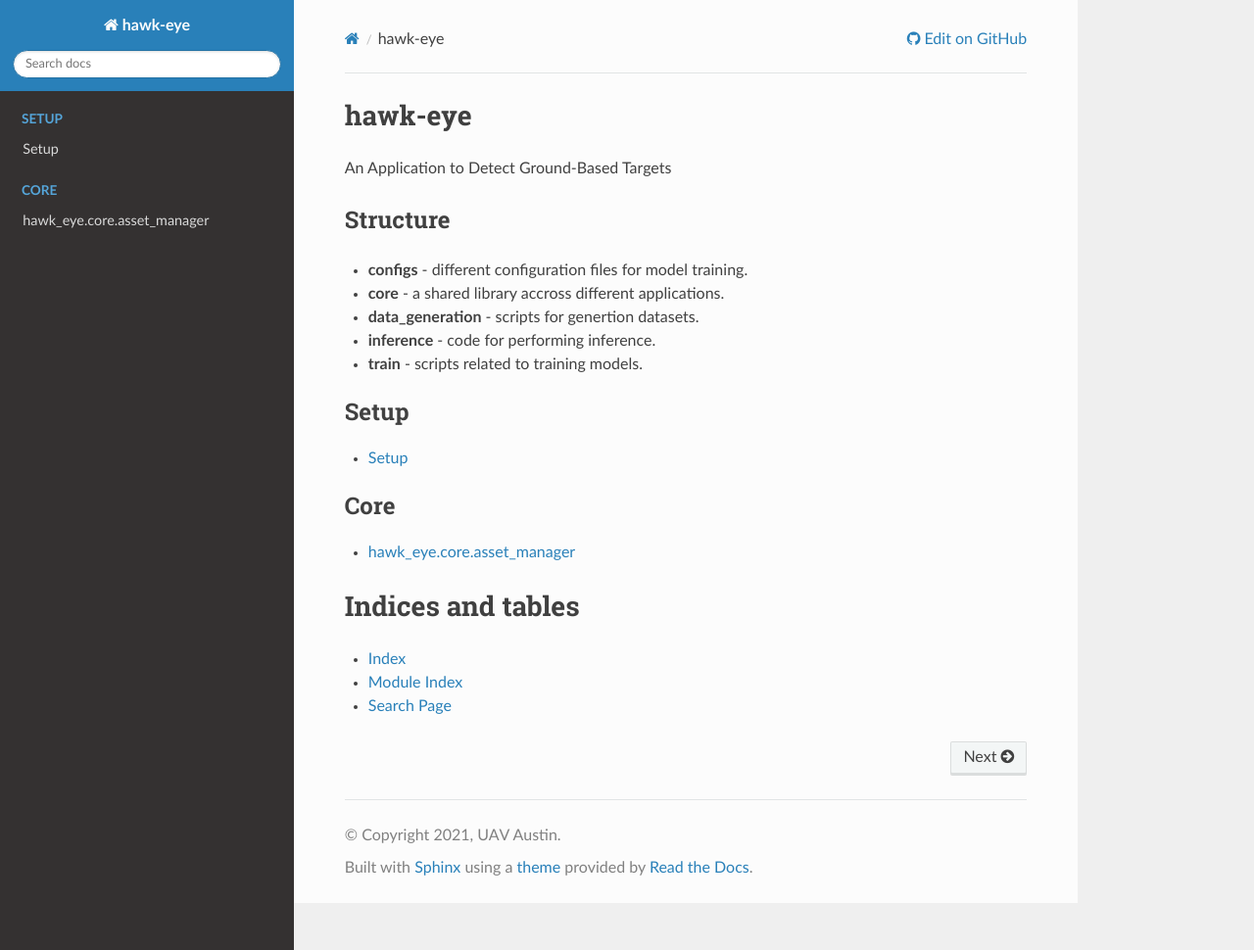
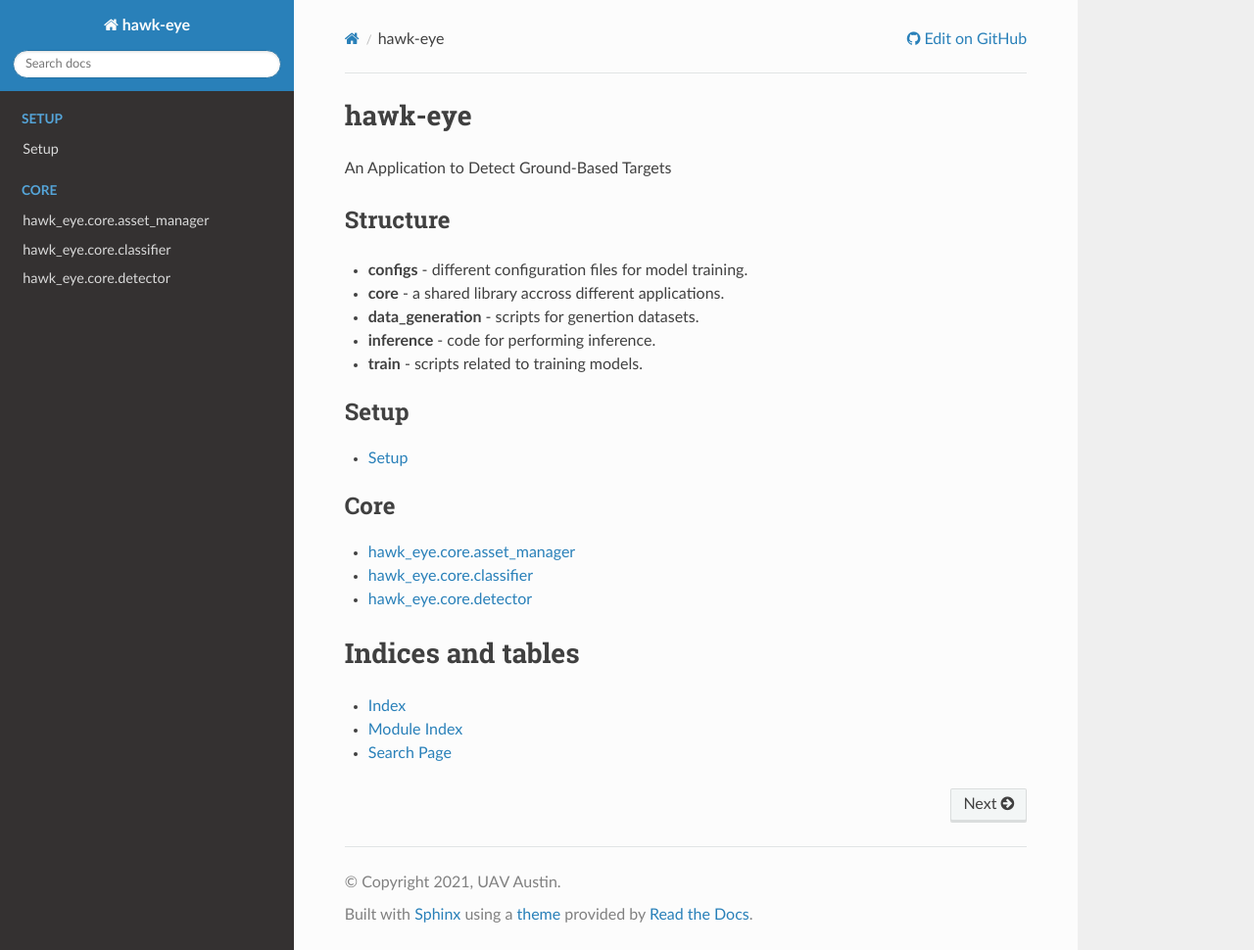
Before and after one commit to uavaustin/hawk-eye, a Sphinx documentation site: the page built from docs/source/index.rst, in a window 1280 px wide and 970 px high. Shown: the whole window at 98% size. Built offline with Sphinx 7.4.7 and the Read the Docs theme 2.0.0, drawn with Linux system fonts in a browser that asks for light colours.

Commit message:
more docs

```diff
--- /dev/null
+++ b/docs/source/core/classifier.rst
@@ -0,0 +1,8 @@
+.. role:: hidden
+    :class: hidden-section
+
+hawk_eye.core.classifier
+--------------------------------
+
+.. automodule:: hawk_eye.core.classifier
+   :members:
--- /dev/null
+++ b/docs/source/core/detector.rst
@@ -0,0 +1,8 @@
+.. role:: hidden
+    :class: hidden-section
+
+hawk_eye.core.detector
+--------------------------------
+
+.. automodule:: hawk_eye.core.detector
+   :members:
--- a/docs/source/index.rst
+++ b/docs/source/index.rst
@@ -33,6 +33,8 @@ Structure
     :maxdepth: 2
 
     core/asset_manager
+    core/classifier
+    core/detector
 
 Indices and tables
 ==================
```
